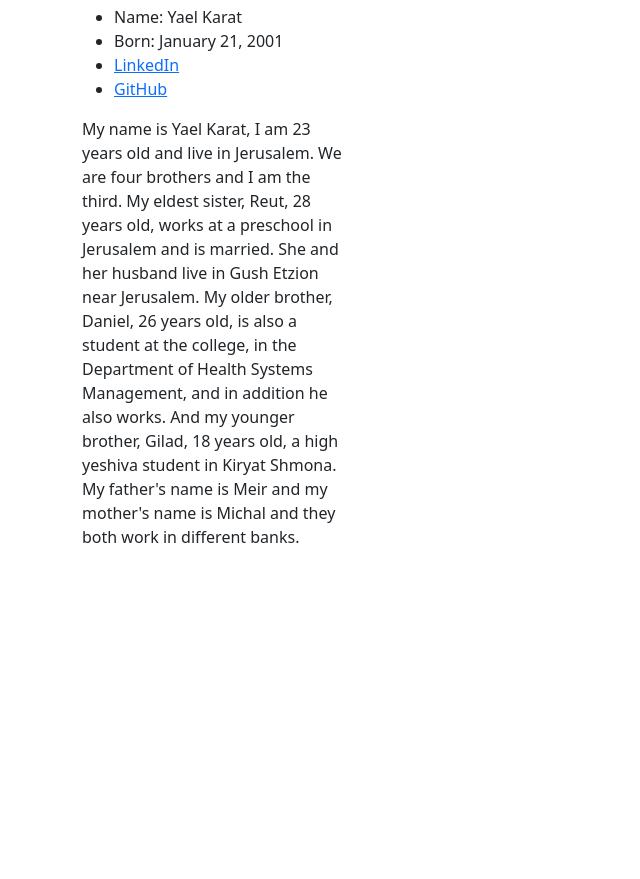
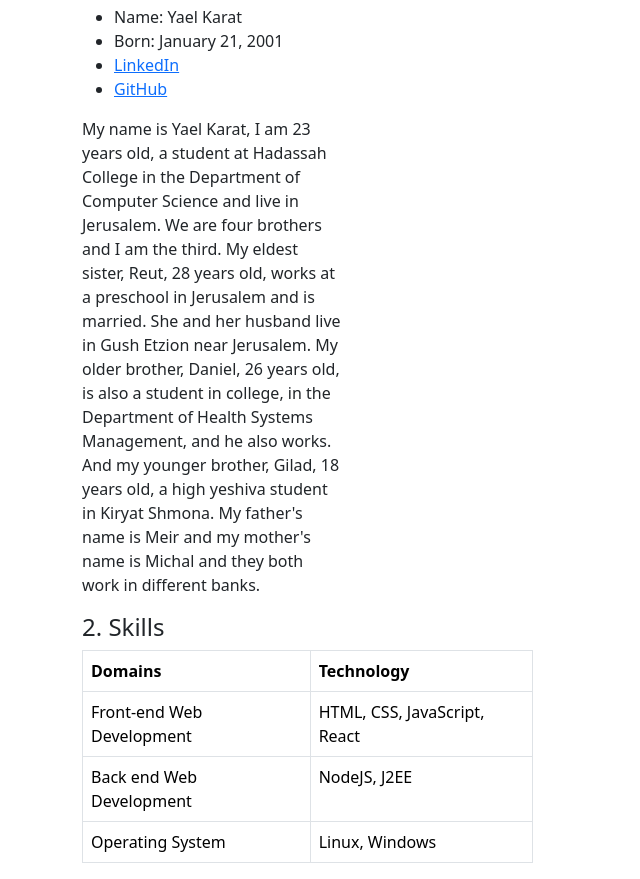
Before and after one commit to Yael-Karat/personal-resume---simple-website, a plain HTML site: page index.html in a window 1280 px wide. Shown: the part 1354-2233 px from the top of the page, without its empty margins (0-640 px from the left). Before the commit the page ends 1919 px from the top, so only its background shows below. Drawn offline with nearby package versions, Linux system fonts and the light colour scheme.

Commit message:
add skills with a table

```diff
--- a/index.html
+++ b/index.html
@@ -3,7 +3,8 @@
 <head>
     <meta charset="UTF-8">
     <meta name="viewport" content="width=device-width, initial-scale=1">
-    <link href="https://cdn.jsdelivr.net/npm/bootstrap@5.3.2/dist/css/bootstrap.min.css" rel="stylesheet" integrity="sha384-T3c6CoIi6uLrA9TneNEoa7RxnatzjcDSCmG1MXxSR1GAsXEV/Dwwykc2MPK8M2HN" crossorigin="anonymous">
+    <link href="https://cdn.jsdelivr.net/npm/bootstrap@5.3.2/dist/css/bootstrap.min.css" rel="stylesheet"
+          integrity="sha384-T3c6CoIi6uLrA9TneNEoa7RxnatzjcDSCmG1MXxSR1GAsXEV/Dwwykc2MPK8M2HN" crossorigin="anonymous">
     <title>תרגיל 2</title>
 </head>
 <body>
@@ -15,7 +16,8 @@
 <div class="container mt-3">
     <nav class="navbar navbar-expand-lg navbar-light">
         <a class="navbar-brand" href="#">Home</a>
-        <button class="navbar-toggler" type="button" data-toggle="collapse" data-target="#navbarNav" aria-controls="navbarNav"
+        <button class="navbar-toggler" type="button" data-toggle="collapse" data-target="#navbarNav"
+                aria-controls="navbarNav"
                 aria-expanded="false" aria-label="Toggle navigation">
             <span class="navbar-toggler-icon"></span>
         </button>
@@ -29,7 +31,8 @@
     </nav>
 </div>
 
-<div class="modal fade" id="detailsModal" tabindex="-1" role="dialog" aria-labelledby="detailsModalLabel" aria-hidden="true">
+<div class="modal fade" id="detailsModal" tabindex="-1" role="dialog" aria-labelledby="detailsModalLabel"
+     aria-hidden="true">
     <div class="modal-dialog" role="document">
         <div class="modal-content">
             <div class="modal-header">
@@ -51,7 +54,7 @@
         <div class="col-lg-12 col-md-4">
             <img src="images/me.jpg" style="width:100%" alt="me">
         </div>
-        <div class="col-lg-3 col-md-8">
+        <div class="col-sm-3 col-lg-3 col-md-8">
             <h4>1. About Me</h4>
             <ul>
                 <li>Name: Yael Karat</li>
@@ -60,11 +63,13 @@
                 <li><a href="https://github.com/Solange-s-Courses/ex2-bootstrap-neviim-yael-karat">GitHub</a></li>
             </ul>
             <p>
-                My name is Yael Karat, I am 23 years old and live in Jerusalem.
+                My name is Yael Karat, I am 23 years old, a student at Hadassah College in the Department of Computer
+                Science and live in Jerusalem.
                 We are four brothers and I am the third.
                 My eldest sister, Reut, 28 years old, works at a preschool in Jerusalem and is married.
                 She and her husband live in Gush Etzion near Jerusalem.
-                My older brother, Daniel, 26 years old, is also a student at the college, in the Department of Health Systems Management, and in addition he also works.
+                My older brother, Daniel, 26 years old, is also a student in college, in the Department of Health
+                Systems Management, and he also works.
                 And my younger brother, Gilad, 18 years old, a high yeshiva student in Kiryat Shmona.
                 My father's name is Meir and my mother's name is Michal and they both work in different banks.
             </p>
@@ -72,6 +77,35 @@
     </div>
 </div>
 
+<div class="container">
+    <div class="row">
+        <div class="col-lg-5 col-md-8">
+            <h4>2. Skills</h4>
+            <table class="table table-bordered">
+                <thead>
+                <tr>
+                    <th>Domains</th>
+                    <th>Technology</th>
+                </tr>
+                </thead>
+                <tbody>
+                <tr>
+                    <td>Front-end Web Development</td>
+                    <td>HTML, CSS, JavaScript, React</td>
+                </tr>
+                <tr>
+                    <td>Back end Web Development</td>
+                    <td>NodeJS, J2EE</td>
+                </tr>
+                <tr>
+                    <td>Operating System</td>
+                    <td>Linux, Windows</td>
+                </tr>
+                </tbody>
+            </table>
+        </div>
+    </div>
+</div>
 <script src="https://code.jquery.com/jquery-3.3.1.slim.min.js"></script>
 <script src="https://cdnjs.cloudflare.com/ajax/libs/popper.js/1.14.7/umd/popper.min.js"></script>
 <script src="https://stackpath.bootstrapcdn.com/bootstrap/4.3.1/js/bootstrap.min.js"></script>
```
